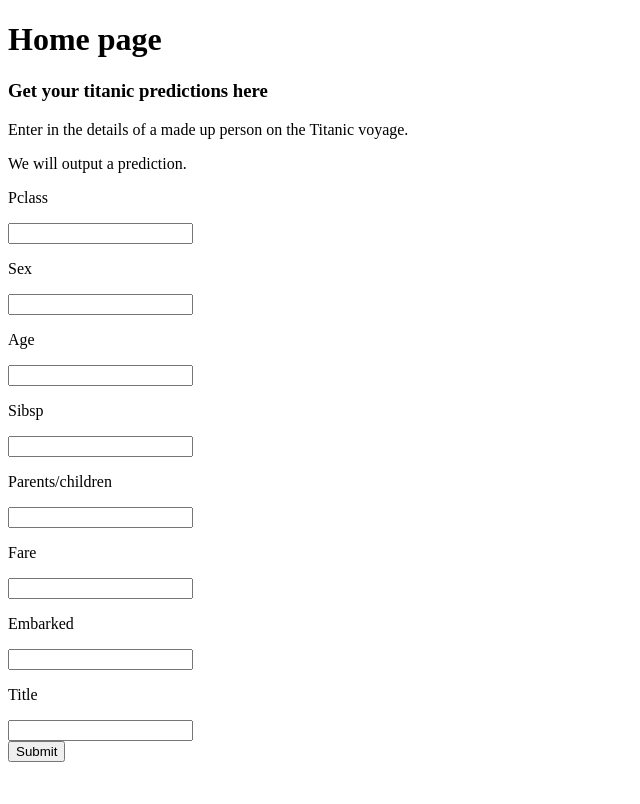
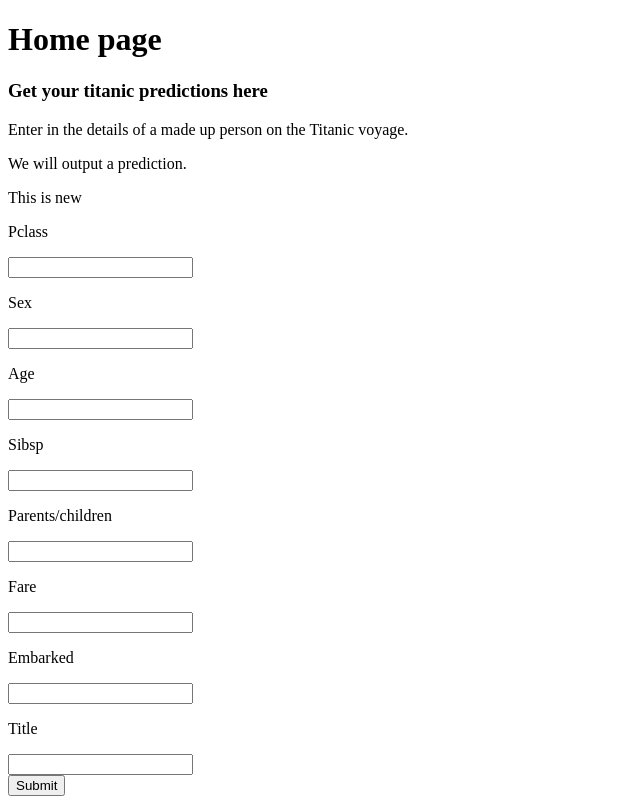
Before and after one commit to bernatsort/unaicorn, a Django app: page / in a window 1280 px wide. Shown: the whole page, without its empty margins (0-640 px from the left). Before the commit the page ends 762 px from the top, so only its background shows below. Run offline with Django 3.2, Linux system fonts and the light colour scheme.

Commit message:
Updated index.html

```diff
--- a/titanic/templates/index.html
+++ b/titanic/templates/index.html
@@ -9,6 +9,7 @@
     <h3>Get your titanic predictions here</h3>
     <p>Enter in the details of a made up person on the Titanic voyage.</p>
     <p>We will output a prediction.</p>
+    <p>This is new</p>
     <!-- Form:  where a person can put in the information required  -->
     <!-- action: where does this go. When when the user click submit where, where to go.  -->
     <form action="{% url 'result' %}">
```
